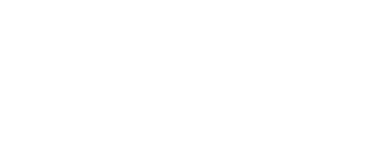
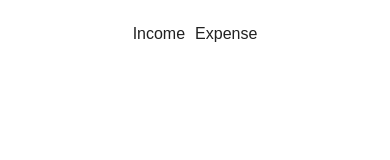
Before and after one commit to alexanderivanov2/budget-app, a React (Vite) app: page /transactions in a window 390 px wide. Shown: the top 160 px of the page. Built offline with nearby package versions, Linux system fonts and the light colour scheme.

Commit message:
implemnet transaction page navigation for mobile

```diff
--- a/src/pages/transactions/TransactionForm.module.scss
+++ /dev/null
@@ -1,3 +0,0 @@
-.form-income, .form-expenses {
-    display: flex;
-}
--- /dev/null
+++ b/src/pages/transactions/TransactionPage.module.scss
@@ -0,0 +1,23 @@
+.transactions {
+    flex: 1 1 75%;
+    background-color: var(--color-bg);
+    justify-content: stretch;
+    align-items: stretch;
+}
+
+.transactions-navigation {
+    display: flex;
+    justify-content: center;
+    gap: 10px;
+
+    padding: 25px;
+
+    a {
+        text-decoration: none;
+        color: var(--color-text-primary);
+
+        &.active {
+            color: var(--color-secondary);
+        }
+    }
+}
--- a/src/pages/transactions/TransactionsPage.tsx
+++ b/src/pages/transactions/TransactionsPage.tsx
@@ -1,10 +1,19 @@
-import React from 'react'
-import { Outlet } from 'react-router-dom'
+import { Link, Outlet, useLocation } from 'react-router-dom'
+import s from './TransactionPage.module.scss';
+import useDeviceMediaQuery from '../../hooks/useDeviceMediaQuery';
 
 const TransactionsPage = () => {
+  const { pathname } = useLocation();
+  const { isMobile } = useDeviceMediaQuery();
   return (
-    <div className='transactions'>
-        <Outlet />
+    <div className={s.transactions}>
+      {isMobile &&
+        <div className={s['transactions-navigation']}>
+          <Link to="income" className={`${pathname.includes('income') ? s.active : ''}`}>Income</Link>
+          <Link to="expenses" className={`${pathname.includes('expenses') ? s.active : ''}`}>Expense</Link>
+        </div>
+      }
+      <Outlet />
     </div>
   )
 }
--- a/src/styles/_layout.scss
+++ b/src/styles/_layout.scss
@@ -22,7 +22,6 @@
     }
 
     .dashboard,
-    .transactions,
     .statistics {
         flex: 1 1 75%;
         background-color: var(--color-bg);
@@ -39,14 +38,6 @@
             height: 100%;
             min-height: 100vh;
         }
-
-        // .mobile-menu {
-        //     position: fixed;
-        //     width: 100%;
-        //     padding: 1rem;
-        //     bottom: 0;
-        //     background-color: var(--color-surface);
-        // }
     }
 }
 
```
